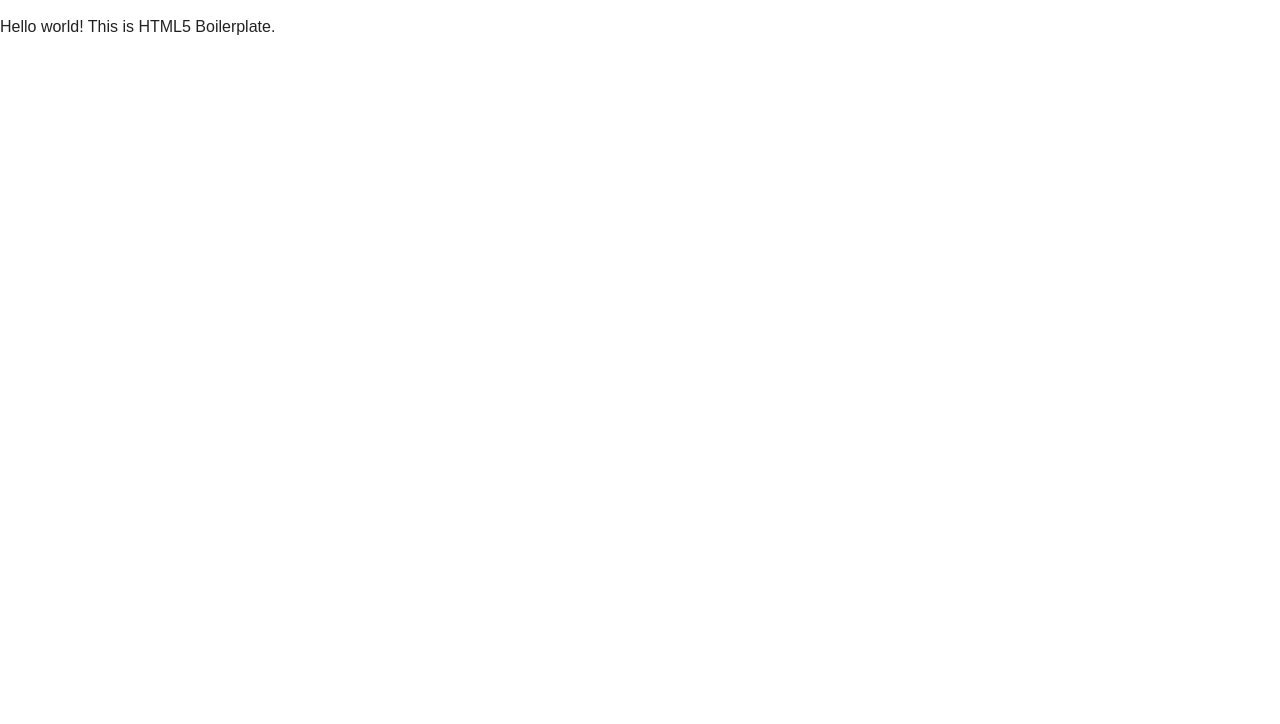
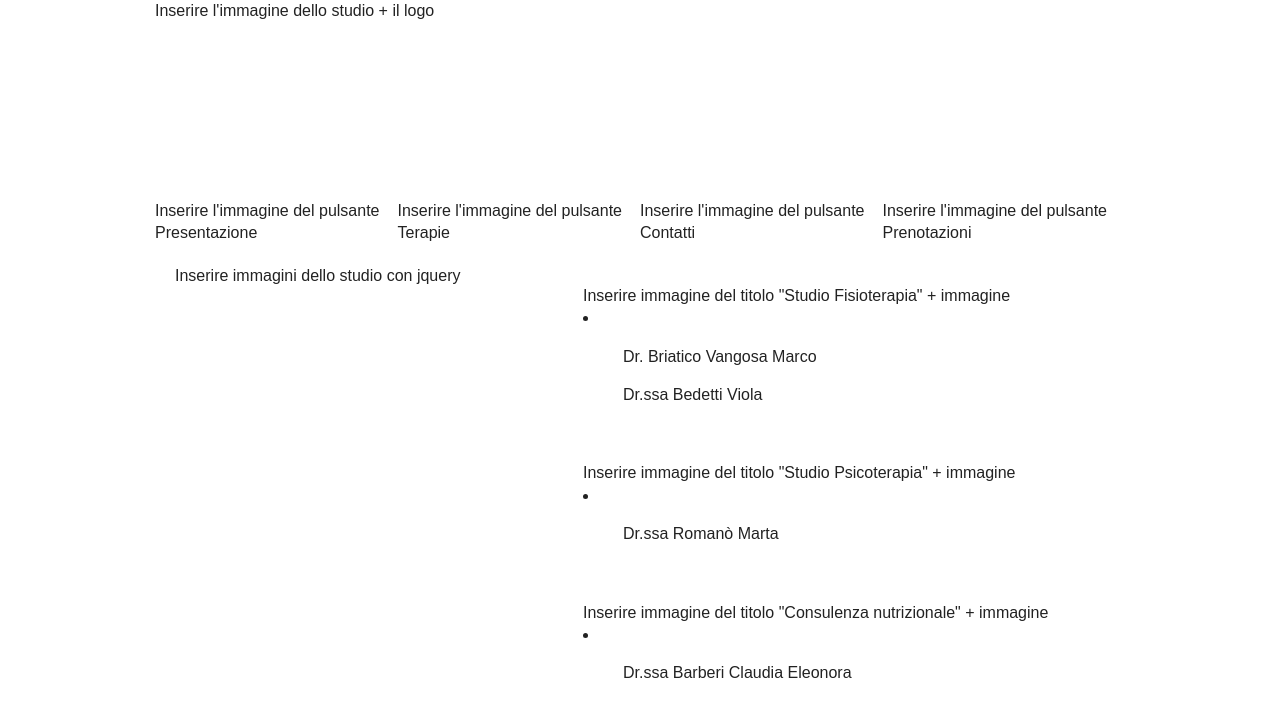
Before and after one commit to LordPisty/fisio-studio-website, a plain HTML site: page index.html in a window 1280 px wide. Drawn offline with nearby package versions, Linux system fonts and the light colour scheme.

Commit message:
Baseline

```diff
--- a/css/main.css
+++ b/css/main.css
@@ -92,8 +92,62 @@ textarea {
 /* ==========================================================================
    Author's custom styles
    ========================================================================== */
+div
+{
+	border-width: 1px;
+	border-style: medium;
+}
 
+#container
+{
+	margin: 0px 60px 0px;
+	width: 970px;
+	margin-left: auto;
+	margin-right: auto;
+}
 
+#header
+{
+	height: 200px;
+	width: 100%;
+}
+
+.button
+{
+	float: left;
+	width: 25%;
+	height: 5%;
+	border: none;
+}
+
+#main
+{
+	width: 100%;
+	height: 100%;
+	padding: 20px;
+}
+
+#showcase
+{
+	width: 40%;
+	float: left;
+}
+
+#content
+{
+	float: left;
+	width: 60%;
+}
+
+.terapiabox
+{
+	padding: 20px;
+}
+
+.clearfloat
+{
+	clear: both;
+}
 
 
 
--- a/index.html
+++ b/index.html
@@ -21,8 +21,51 @@
             <p class="chromeframe">You are using an <strong>outdated</strong> browser. Please <a href="http://browsehappy.com/">upgrade your browser</a> or <a href="http://www.google.com/chromeframe/?redirect=true">activate Google Chrome Frame</a> to improve your experience.</p>
         <![endif]-->
 
-        <!-- Add your site or application content here -->
-        <p>Hello world! This is HTML5 Boilerplate.</p>
+		<div id="container">
+			<div id="header">
+				Inserire l'immagine dello studio + il logo
+			</div>
+			<div class="button">
+				Inserire l'immagine del pulsante Presentazione
+			</div>
+			<div class="button">
+				Inserire l'immagine del pulsante Terapie
+			</div>
+			<div class="button">
+				Inserire l'immagine del pulsante Contatti
+			</div>
+			<div class="button">
+				Inserire l'immagine del pulsante Prenotazioni
+			</div>
+			<div class="clearfloat">
+			</div>
+			<div id="main">
+				<div id="showcase">
+					Inserire immagini dello studio con jquery
+				</div>
+				<div id="content">
+					<div class="terapiabox">
+						Inserire immagine del titolo "Studio Fisioterapia" + immagine
+						<li>
+							<ul>Dr. Briatico Vangosa Marco</ul>
+							<ul>Dr.ssa Bedetti Viola</ul>
+						</li>
+					</div>
+					<div class="terapiabox">
+						Inserire immagine del titolo "Studio Psicoterapia" + immagine
+						<li>
+							<ul>Dr.ssa Roman&ograve; Marta</ul>
+						</li>
+					</div>
+					<div class="terapiabox">
+						Inserire immagine del titolo "Consulenza nutrizionale" + immagine
+						<li>
+							<ul>Dr.ssa Barberi Claudia Eleonora</ul>
+						</li>
+					</div>
+				</div>
+			</div>
+		</div>
 
         <script src="//ajax.googleapis.com/ajax/libs/jquery/1.8.2/jquery.min.js"></script>
         <script>window.jQuery || document.write('<script src="js/vendor/jquery-1.8.2.min.js"><\/script>')</script>
```
